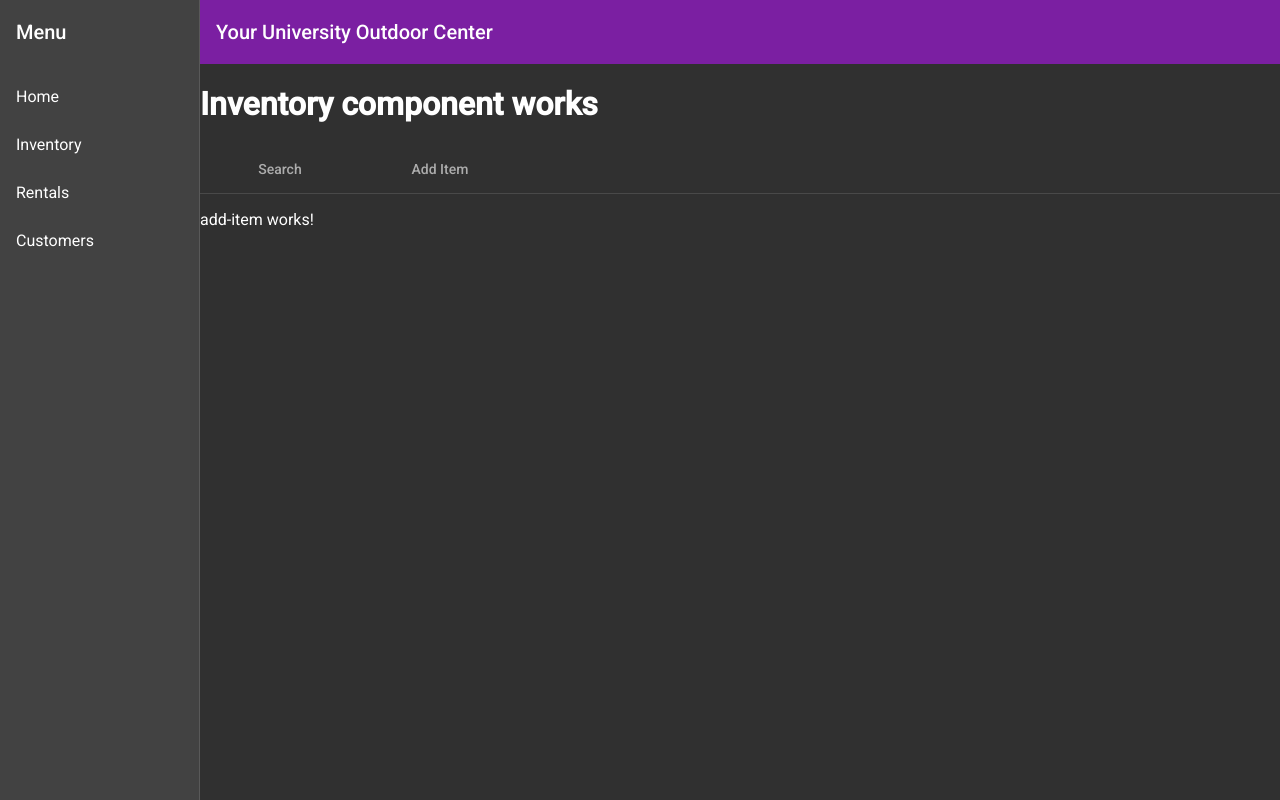
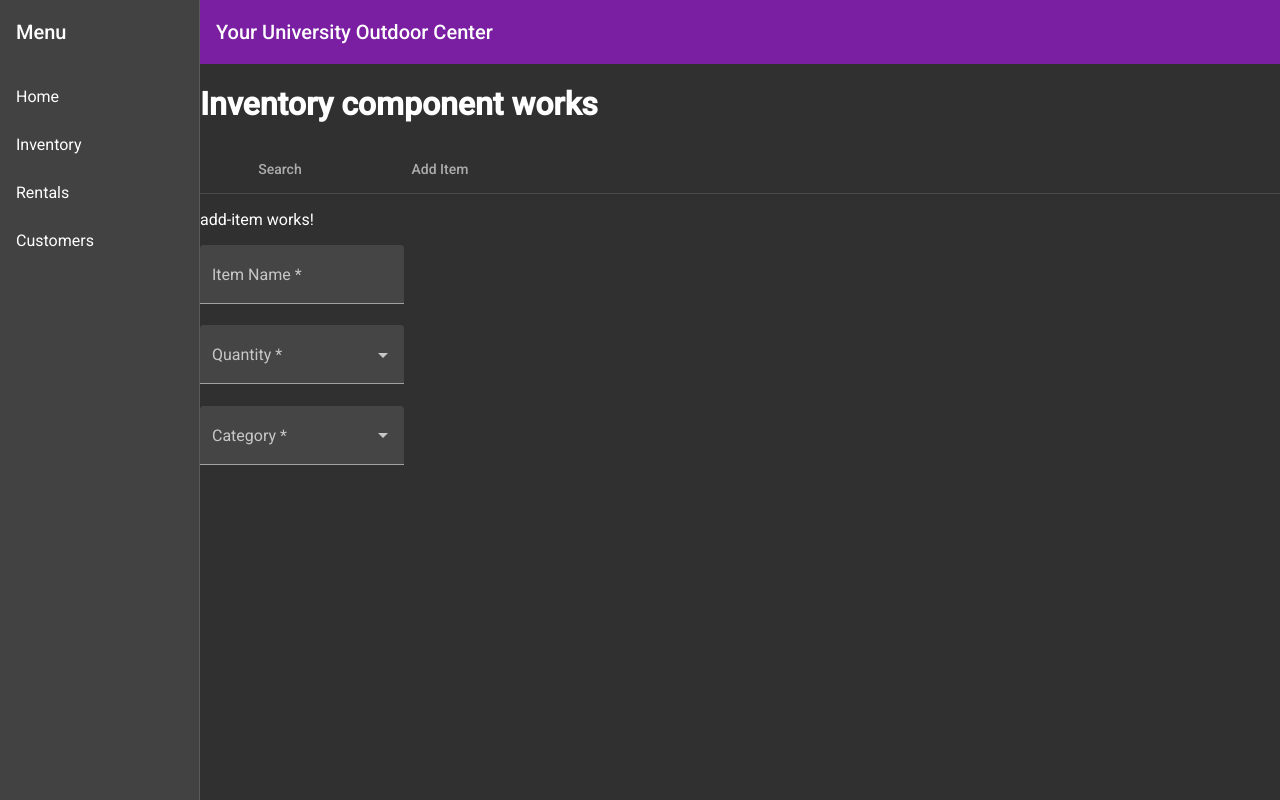
Before and after one commit to cjlaflamme1/OutdoorGearCloset, an Angular app in the folder client/: page /inventory/add in a window 1280 px wide. Built offline with nearby package versions, Linux system fonts and the light colour scheme; no server answers.

Commit message:
basic add item inputs

```diff
--- a/client/src/app/app.module.ts
+++ b/client/src/app/app.module.ts
@@ -17,6 +17,8 @@ import { MatTableModule } from '@angular/material/table';
 import { MatFormFieldModule } from '@angular/material/form-field';
 import { MatInputModule } from '@angular/material/input';
 import { MatTabsModule } from '@angular/material/tabs';
+import { ReactiveFormsModule } from '@angular/forms';
+import { MatSelectModule } from '@angular/material/select';
 
 import { NavigationComponent } from './navigation/navigation.component';
 import { HomeComponent } from './home/home.component';
@@ -52,7 +54,9 @@ import { AddItemComponent } from './inventory/add-item/add-item.component';
     MatTableModule,
     MatFormFieldModule,
     MatInputModule,
-    MatTabsModule
+    MatTabsModule,
+    ReactiveFormsModule,
+    MatSelectModule
   ],
   providers: [],
   bootstrap: [AppComponent]
--- a/client/src/app/inventory/add-item/add-item.component.html
+++ b/client/src/app/inventory/add-item/add-item.component.html
@@ -1 +1,43 @@
 <p>add-item works!</p>
+<div class="add-item-container">
+    <form [formGroup]="addItem">
+        <div>
+            <div>
+                <mat-form-field appearance="fill"
+                [floatLabel]='floatLabelControl.value'>
+                <mat-label>Item Name</mat-label>
+                <input matInput placeholder="Item Name" required>
+            </mat-form-field>
+
+            </div>
+            <div>
+                <mat-form-field appearance="fill"
+                [floatLabel]="floatLabelControl.value">
+              <mat-select required>
+                <mat-option value="1">1</mat-option>
+                <mat-option value="2">2</mat-option>
+                <mat-option value="3">3</mat-option>
+                <mat-option value="4">4</mat-option>
+                <mat-option value="5">5</mat-option>
+              </mat-select>
+              <mat-label>Quantity</mat-label>
+            </mat-form-field>
+            </div>
+
+            <div>
+                <mat-form-field appearance="fill"
+                [floatLabel]="floatLabelControl.value">
+              <mat-select required>
+                <mat-option value="Paddling">Paddling</mat-option>
+                <mat-option value="Rock Climbing">Rock Climbing</mat-option>
+                <mat-option value="Camping">Camping</mat-option>
+                <mat-option value="Backpacking">Backpacking</mat-option>
+                <mat-option value="Surfing">Surfing</mat-option>
+              </mat-select>
+              <mat-label>Category</mat-label>
+            </mat-form-field>
+            </div>
+        </div>
+
+    </form>
+</div>
--- a/client/src/app/inventory/add-item/add-item.component.ts
+++ b/client/src/app/inventory/add-item/add-item.component.ts
@@ -1,4 +1,5 @@
 import { Component, OnInit } from '@angular/core';
+import { FormBuilder, FormControl, FormGroup } from '@angular/forms';
 
 @Component({
   selector: 'app-add-item',
@@ -6,8 +7,14 @@ import { Component, OnInit } from '@angular/core';
   styleUrls: ['./add-item.component.scss']
 })
 export class AddItemComponent implements OnInit {
+  addItem: FormGroup;
+  floatLabelControl = new FormControl('auto');
 
-  constructor() { }
+  constructor(fb: FormBuilder) {
+    this.addItem = fb.group({
+      floatLabel: this.floatLabelControl
+    });
+  }
 
   ngOnInit(): void {
   }
```
